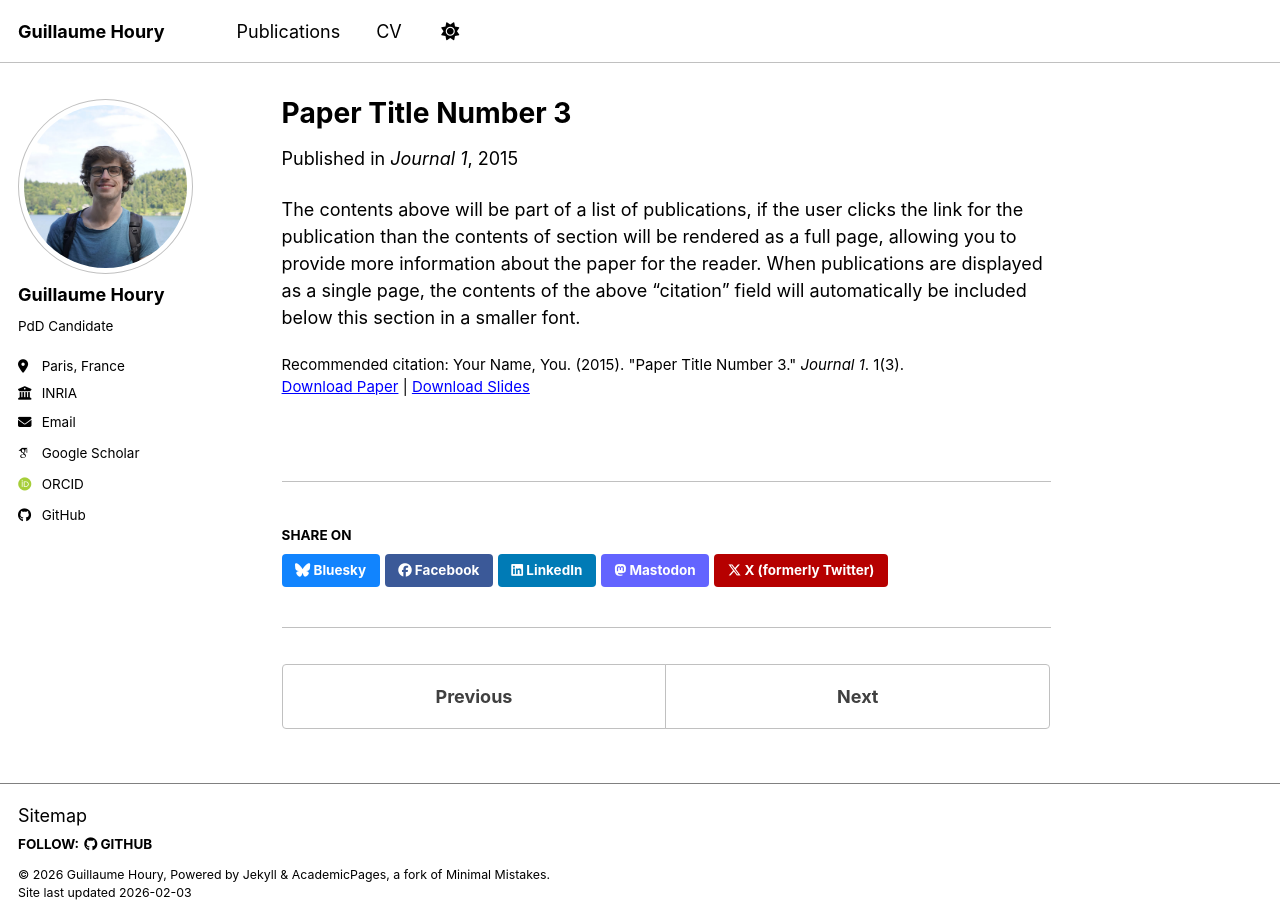
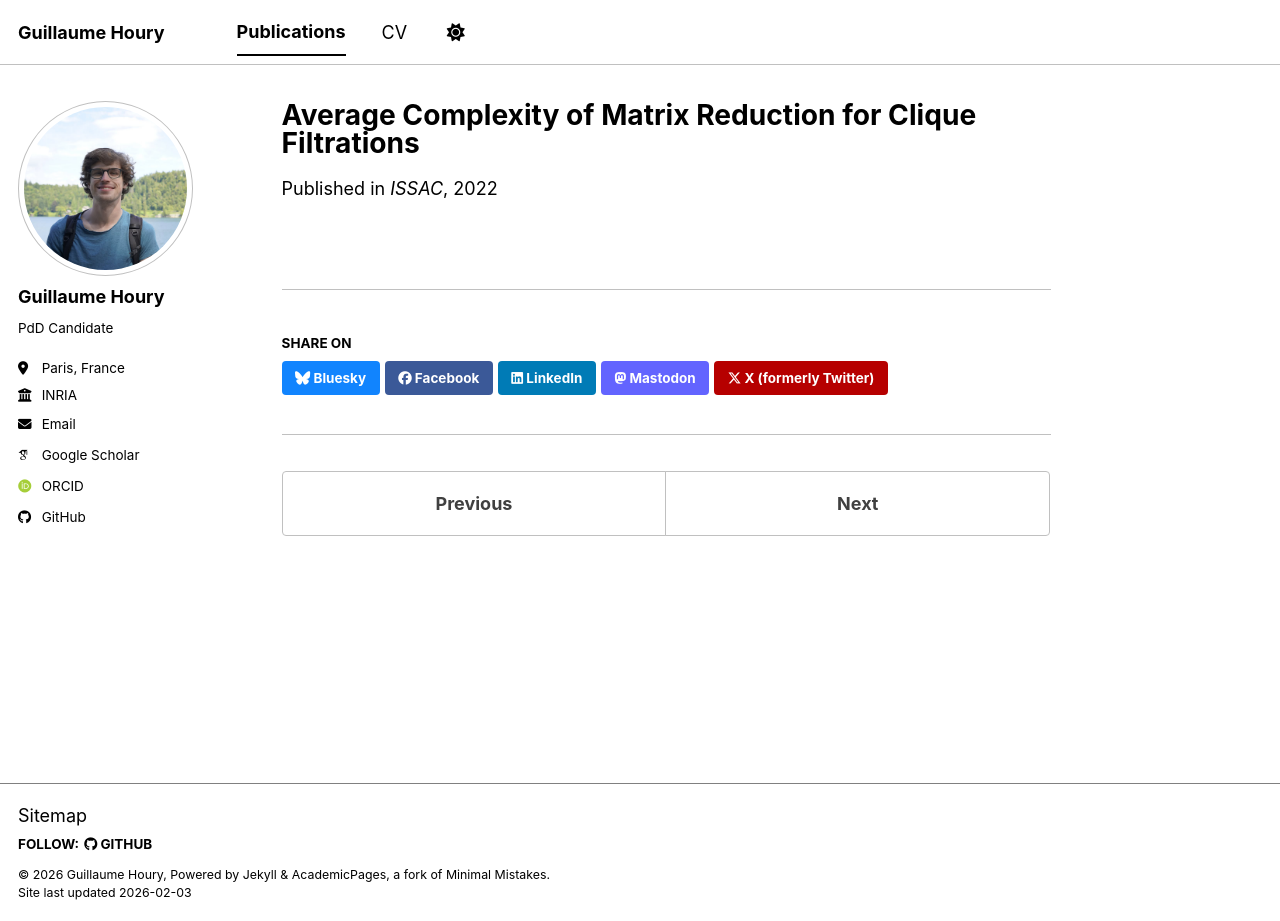
Before and after one commit to guillaumeHoury/guillaumehoury.github.io, a Jekyll site: the page built from _publications/2015-10-01-paper-title-number-3.md, in a window 1280 px wide and 921 px high. Built offline with Jekyll 4.4.1, drawn with Linux system fonts in a browser that asks for light colours; some web fonts are replaced; a script bundle is joined from its source files by our own code; library files that are not in the unit come from our copies.

Commit message:
Update 2015-10-01-paper-title-number-3.md

```diff
--- a/_publications/2015-10-01-paper-title-number-3.md
+++ b/_publications/2015-10-01-paper-title-number-3.md
@@ -1,14 +1,9 @@
 ---
-title: "Paper Title Number 3"
+title: "Average Complexity of Matrix Reduction for Clique Filtrations"
 collection: publications
-category: manuscripts
-permalink: /publication/2015-10-01-paper-title-number-3
-excerpt: 'This paper is about the number 3. The number 4 is left for future work.'
-date: 2015-10-01
-venue: 'Journal 1'
-slidesurl: 'https://academicpages.github.io/files/slides3.pdf'
-paperurl: 'https://academicpages.github.io/files/paper3.pdf'
-citation: 'Your Name, You. (2015). &quot;Paper Title Number 3.&quot; <i>Journal 1</i>. 1(3).'
+category: conferences
+date: 2022-07-05
+venue: 'ISSAC'
+authors: 'B. Giunti, G. Houry, M. Kerber'
+paperurl: 'https://academicpages.github.io/files/2022_Average_Complexity_of_Matrix_Reduction_for_Clique_Filtrations.pdf'
 ---
-
-The contents above will be part of a list of publications, if the user clicks the link for the publication than the contents of section will be rendered as a full page, allowing you to provide more information about the paper for the reader. When publications are displayed as a single page, the contents of the above "citation" field will automatically be included below this section in a smaller font.
```
